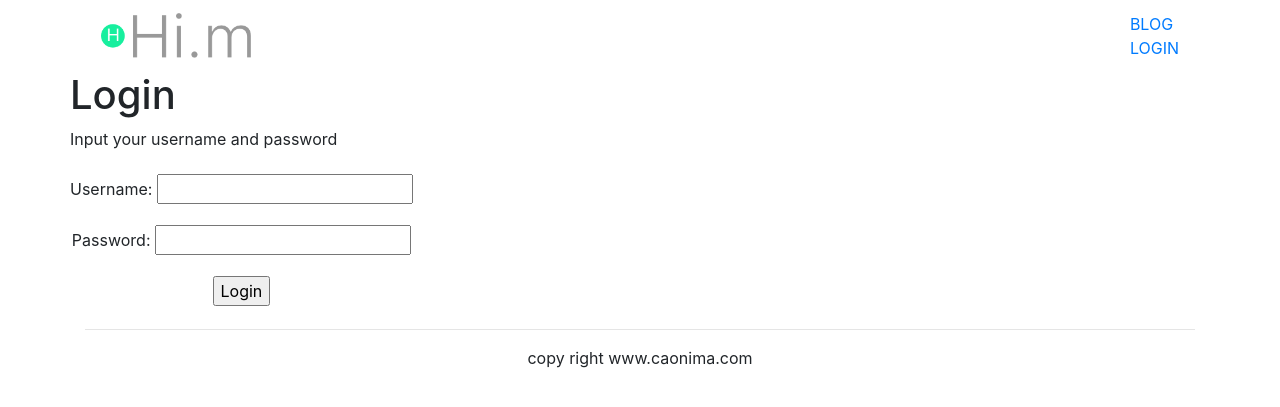
After one commit to wfcadd/mysite, a Django app: page /account/login/ in a window 1280 px wide. The commit adds this page. Shown: the top 407 px of the page. Run offline with Django 3.2, Linux system fonts and the light colour scheme; some libraries are stand-ins or nearby versions.

Commit message:
增加了account相关及登录相关模块

```diff
--- /dev/null
+++ b/Templates/account/login.html
@@ -0,0 +1,17 @@
+{% extends "base.html" %}
+
+{% block title %}Login{% endblock %}
+
+{% block content %}
+    <div class="row text-center btn-group-vertical">
+        <h1>Login</h1>
+        <p>Input your username and password</p>
+        <form class="col-form-label" action="." method="post">
+            {% csrf_token %}
+            {{ form.as_p }}
+            <input type="submit" value="Login">
+
+        </form>
+    </div>
+
+{% endblock %}
--- a/Templates/header.html
+++ b/Templates/header.html
@@ -14,7 +14,7 @@
                 </li>
             </ul>
             <ul class="nav navbar-nav navbar-right">
-                <li><a href="#">LOGIN</a></li>
+                <li><a href="{% url 'account:user_login' %}">LOGIN</a></li>
             </ul>
         </div>
     </nav>
--- /dev/null
+++ b/account/forms.py
@@ -0,0 +1,7 @@
+#Author:heming
+
+from django import forms
+
+class  LoginForm(forms.Form):
+    username = forms.CharField()
+    password = forms.CharField(widget=forms.PasswordInput)
--- /dev/null
+++ b/account/urls.py
@@ -0,0 +1,12 @@
+#Author:heming
+
+
+from django.urls import path,re_path
+
+from . import views
+
+from django.conf import settings
+app_name = 'account'
+urlpatterns = [
+    re_path('^login/$',views.user_login,name='user_login'),
+]
--- a/account/views.py
+++ b/account/views.py
@@ -1,3 +1,27 @@
 from django.shortcuts import render
 
+
+from django.http import HttpResponse
+from django.contrib.auth import authenticate,login
+from .forms import LoginForm
+
 # Create your views here.
+
+def user_login(request):
+    if request.method == "POST":
+        login_form = LoginForm(request.POST)
+        if login_form.is_valid():
+            cd = login_form.cleaned_data
+            user = authenticate(username=cd['username'],password=cd['password'])
+
+            if user:
+                login(request,user)
+                return HttpResponse("Welcom you .you have been authenticated successfully")
+            else:
+                return HttpResponse("sorry,your username or password is not right.")
+        else:
+            return HttpResponse("invalid login")
+
+    if request.method == "GET":
+        login_form = LoginForm()
+        return render(request,"account/login.html",{"form":login_form})
--- a/mysite/settings.py
+++ b/mysite/settings.py
@@ -38,6 +38,7 @@ INSTALLED_APPS = [
     'django.contrib.messages',
     'django.contrib.staticfiles',
     'him',
+    'account',
 ]
 
 MIDDLEWARE = [
--- a/mysite/urls.py
+++ b/mysite/urls.py
@@ -19,4 +19,5 @@ from django.urls import path,include
 urlpatterns = [
     path('admin/', admin.site.urls),
     path('him/', include('him.urls',namespace='him')),
+    path('account/',include('account.urls',namespace='account')),
 ]
```
